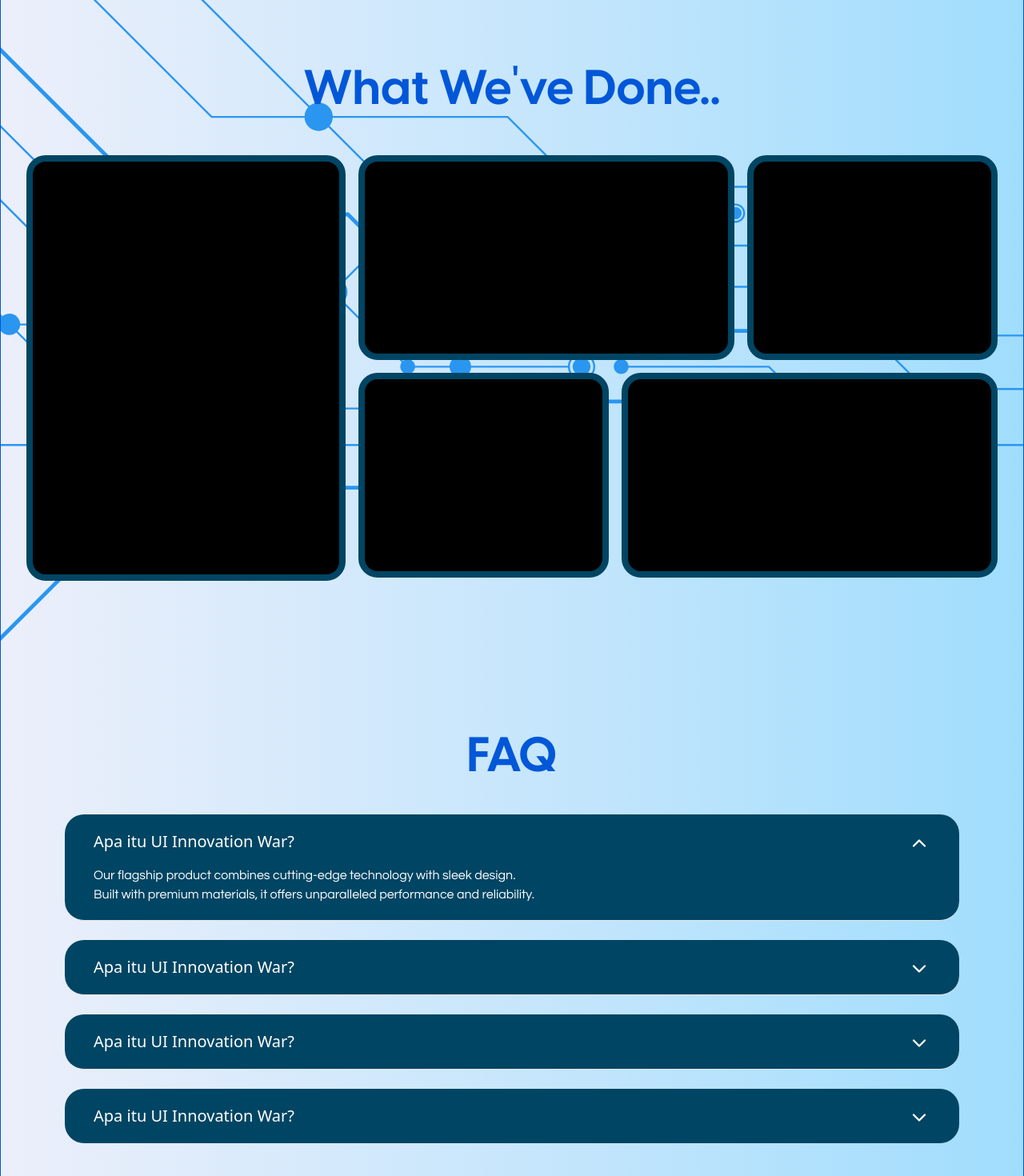
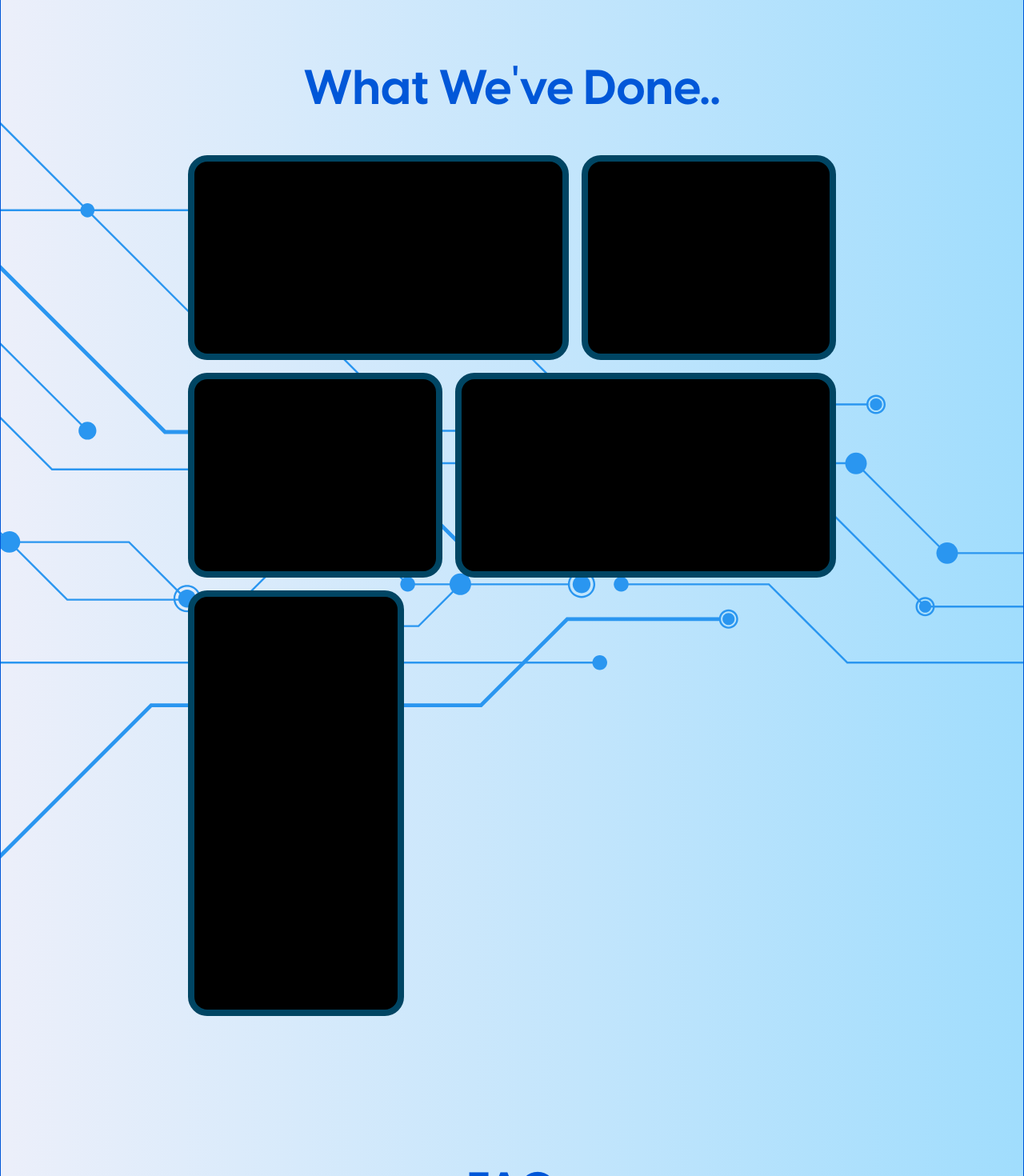
Before and after one commit to uiinnovationwar2025-max/uiiw, a Next.js app: page / in a window 1280 px wide. Shown: the part 3074-4544 px from the top of the page at 80% size. Built offline with nearby package versions, Linux system fonts and the light colour scheme.

Commit message:
fix: footer and what we do

```diff
--- a/modules/LandingPageModules/components/WhatWeDo.tsx
+++ b/modules/LandingPageModules/components/WhatWeDo.tsx
@@ -19,10 +19,6 @@ const WhatWeDo = () => {
 
       {/* Grid (Using Flexbox) */}
       <div className="flex max-sm:flex-col flex-row  max-sm:gap-2 gap-4 justify-center w-full px-8">
-        {/* Right Side */}
-        <div className="max-sm:w-full w-1/3 h-[33.25rem] max-sm:h-32 ">
-          <div className="w-full h-full max-sm:border-4 border-8 border-secondary-2 rounded-3xl bg-black"></div>
-        </div>
         {/* Left Side */}
         <div className="flex flex-col max-sm:h-60 max-sm:w-full w-2/3 max-sm:gap-2 gap-4 ">
           <div className="flex  w-full h-64 max-sm:gap-2 gap-4">
@@ -33,6 +29,11 @@ const WhatWeDo = () => {
             <div className=" w-2/5 h-full max-sm:border-4 border-8 border-secondary-2 rounded-3xl bg-black "></div>
             <div className=" w-3/5 h-full max-sm:border-4 border-8 border-secondary-2 rounded-3xl bg-black"></div>
           </div>
+
+          {/* Right Side */}
+          <div className="max-sm:w-full w-1/3 h-[33.25rem] max-sm:h-32 ">
+            <div className="w-full h-full max-sm:border-4 border-8 border-secondary-2 rounded-3xl bg-black"></div>
+          </div>
         </div>
       </div>
     </main>
```
